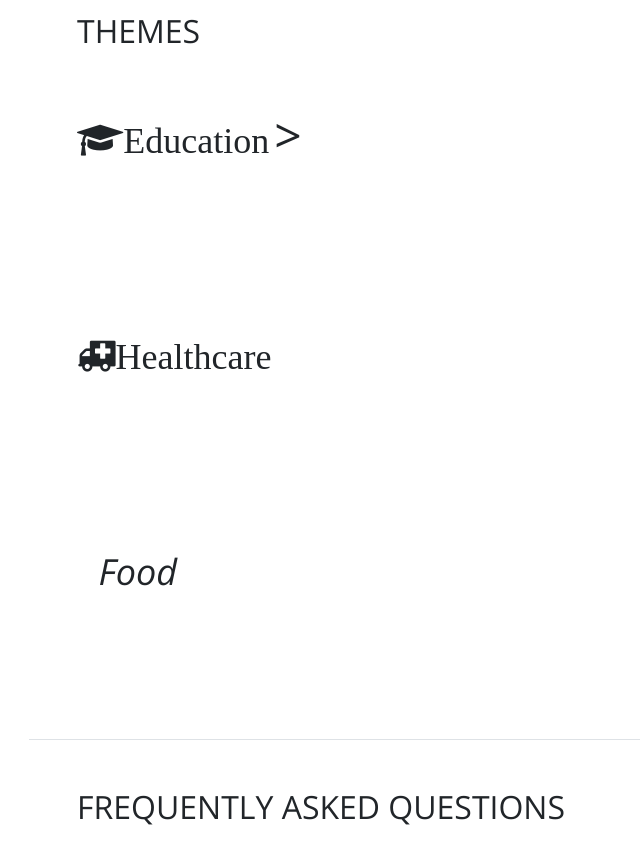
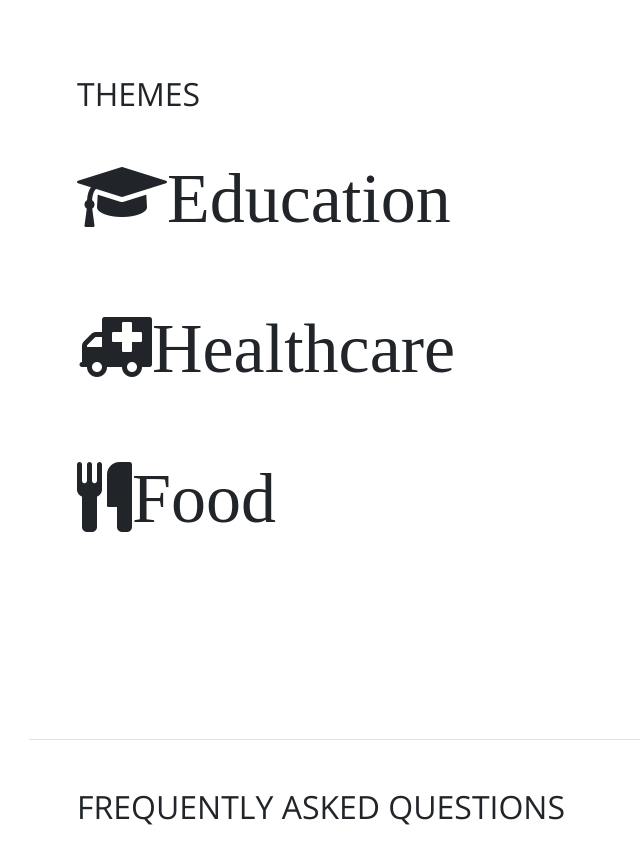
Before and after one commit to stonehillhackathon/stonehillhackathon.github.io, a website with bundled scripts: page index.html in a window 1280 px wide. Shown: the part 1660-2524 px from the top of the page, without its empty margins (243-883 px from the left). Built offline with nearby package versions, Linux system fonts and the light colour scheme; a web font is replaced by a local one.

Commit message:
Update index.html

```diff
--- a/index.html
+++ b/index.html
@@ -173,13 +173,13 @@ A notable example of a hackathon “hack,” GroupMe is a group messaging app th
             <div class="resume-content mr-auto">
               <ul class="list-inline list-icons">
             <li class="list-inline-item">
-              <i class="fa fa-graduation-cap" style='font-size:36px'>Education</i>
-            </li>><br><br><br>
+              <i class="fa fa-graduation-cap" style='font-size:70px'>Education</i>
+            </li><br><br>
             <li class="list-inline-item">
-              <i class="fa fa-ambulance" style='font-size:36px'>Healthcare</i>
-            </li><br><br><br>
+              <i class="fa fa-ambulance" style='font-size:70px'>Healthcare</i>
+            </li><br><br>
             <li class="list-inline-item">
-              <i class="fas fa-cutlery" style='font-size:36px'>Food</i>
+              <i class="fa fa-cutlery" style='font-size:70px'>Food</i>
             </li>
           </ul>
 
```
